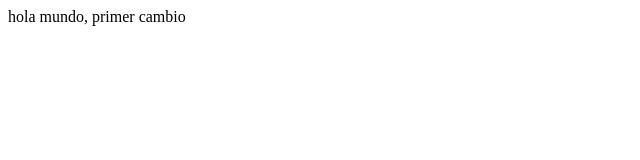
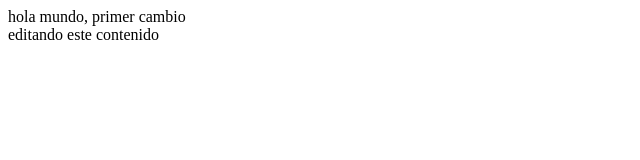
Before and after one commit to Rodrigo-Tecuatl/prubas_git_manu, a plain HTML site: page index.html in a window 1280 px wide. Shown: the whole page, without its empty margins (0-640 px from the left). Drawn offline with Linux system fonts and the light colour scheme.

Commit message:
esto es una pruebas

```diff
--- a/index.html
+++ b/index.html
@@ -8,5 +8,6 @@
 </head>
 <body>
     <div>hola mundo, primer cambio</div>
+	<div> editando este contenido  </div>
 </body>
 </html>
```
